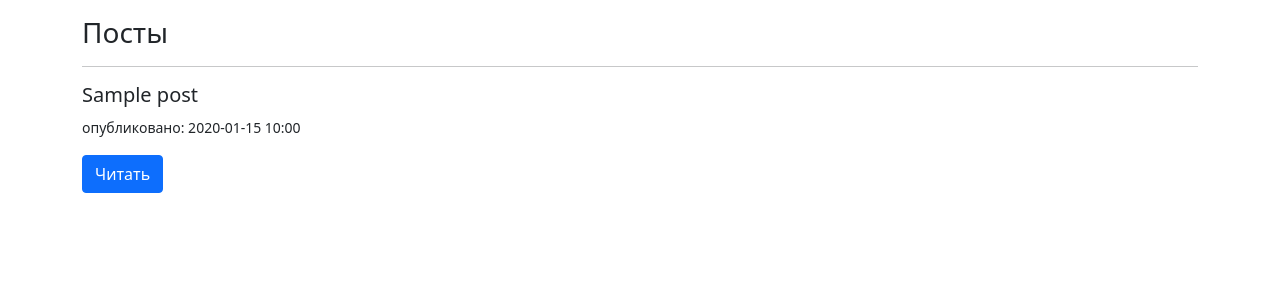
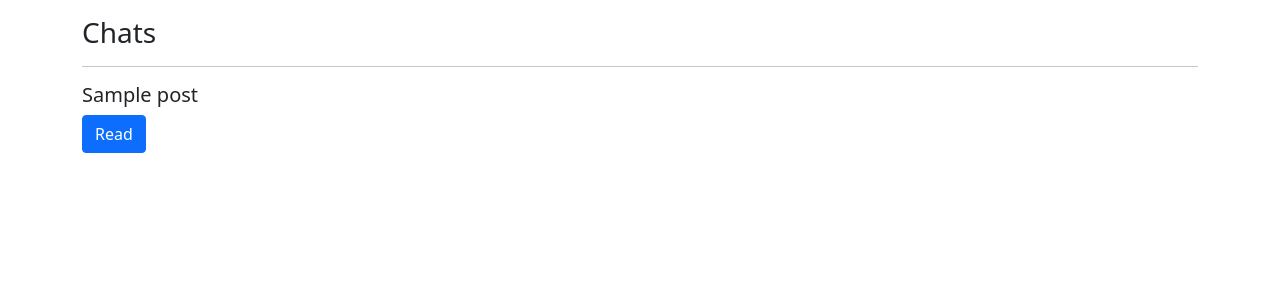
Before and after one commit to PG-7V/djchannels-rtc, a Django app: page /posts/ in a window 1280 px wide. Shown: the top 300 px of the page. Run offline with Django 3.2, Linux system fonts and the light colour scheme; tables that the repository leaves empty hold one stand-in row (values such as "Sample post"); parts of the project's set-up code (start-up, migrations or seed data) failed here and were passed over.

Commit message:
feat: to eng

```diff
--- a/comments/models.py
+++ b/comments/models.py
@@ -7,11 +7,11 @@ from utils.default_user import User
 
 
 class Comment(models.Model):
-    author = models.ForeignKey(User, verbose_name='Автор комментария', on_delete=models.CASCADE)
+    author = models.ForeignKey(User, verbose_name='message sender', on_delete=models.CASCADE)
     content_type = models.ForeignKey(ContentType, on_delete=models.CASCADE)
     object_id = models.PositiveIntegerField()
     content_object = GenericForeignKey('content_type', 'object_id')
-    text = models.TextField(verbose_name='Текст комментария')
+    text = models.TextField(verbose_name='Text message')
     created_at = models.DateTimeField(editable=False)
 
     def __str__(self):
--- a/comments/views.py
+++ b/comments/views.py
@@ -20,5 +20,5 @@ class CommentCreateView(View):
             new_comment.content_object = model
             new_comment.save()
             return HttpResponseRedirect(model.get_absolute_url())
-        messages.add_message(request, messages.ERROR, 'Не удалось оставить комментарий')
+        messages.add_message(request, messages.ERROR, 'Send message is failed')
         return HttpResponseRedirect(model.get_absolute_url())
--- a/posts/models.py
+++ b/posts/models.py
@@ -7,7 +7,7 @@ from utils.default_user import User
 
 
 class Post(models.Model):
-    author = models.ForeignKey(User, on_delete=models.CASCADE, verbose_name='Автор')
+    author = models.ForeignKey(User, on_delete=models.CASCADE, verbose_name='Creator')
     title = models.CharField(max_length=255, verbose_name='Заголовок')
     slug = models.SlugField()
     content = models.TextField(verbose_name='Содержимое поста')
--- a/posts/templates/posts.html
+++ b/posts/templates/posts.html
@@ -10,15 +10,15 @@
 <body>
 <div class="container mt-3">
     {% block content %}
-        <h3>Посты</h3>
+        <h3>Chats</h3>
         <hr>
         <div class="row">
             {% for post in posts %}
                 <div class="col-md-4">
                     <h5>{{ post.title }}</h5>
-                    <p><small>опубликовано: {{ post.created_at|date:"Y-m-d H:i" }}</small></p>
+
                     <a href="{% url 'post' post_slug=post.slug %}" style="text-decoration: none; color:white">
-                        <button class="btn btn-primary">Читать</button>
+                        <button class="btn btn-primary">Read</button>
                     </a>
                 </div>
             {% endfor %}
```
Also changed, not shown: posts/templates/post_detail.html (+7 -7 lines), 1 other file.
